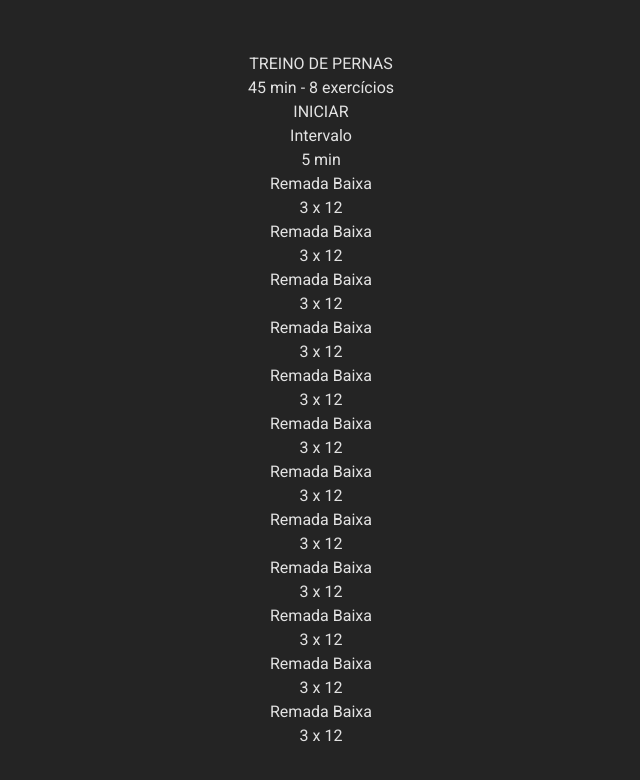
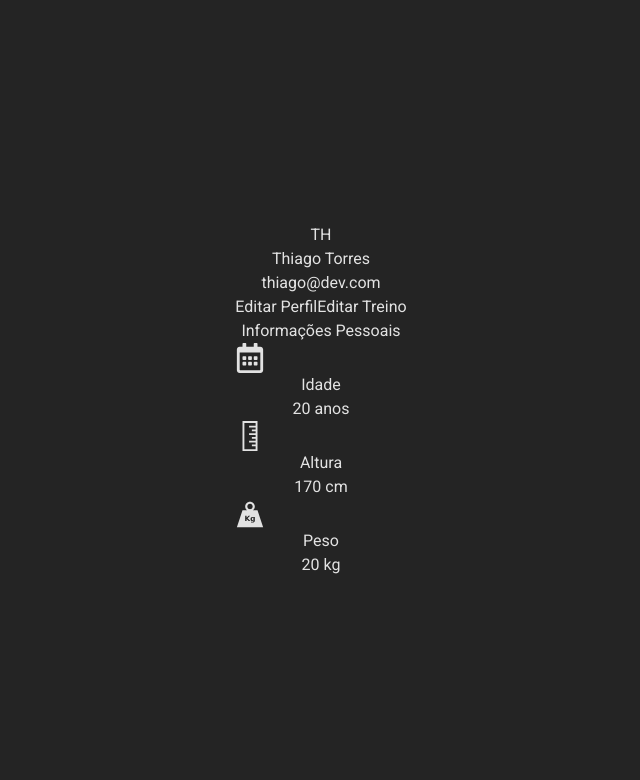
Before and after one commit to Mevzin/gym-system-web-mobile, a React (Vite) app: page / in a window 1280 px wide. Shown: the top 780 px of the page, without its empty margins (319-959 px from the left). Built offline with nearby package versions, Linux system fonts and the light colour scheme.

Commit message:
feature: finished profile screen

```diff
--- a/package.json
+++ b/package.json
@@ -4,7 +4,7 @@
   "version": "0.0.0",
   "type": "module",
   "scripts": {
-    "dev": "vite",
+    "dev": "vite --host --port 8888",
     "build": "tsc -b && vite build",
     "lint": "eslint .",
     "preview": "vite preview"
@@ -14,6 +14,7 @@
     "my-react-app": "file:",
     "react": "^19.0.0",
     "react-dom": "^19.0.0",
+    "react-icons": "^5.5.0",
     "react-router": "^7.5.0",
     "styled-components": "^6.1.17"
   },
--- a/src/App.tsx
+++ b/src/App.tsx
@@ -1,7 +1,7 @@
 /* eslint-disable @typescript-eslint/no-explicit-any */
 import './App.css'
 import { useEffect, useState } from 'react'
-import SessionsPage from './pages/sessions'
+import Profile from './pages/profile'
 function App() {
   const [deferredPrompt, setDeferredPrompt] = useState<any>(null)
   const [showInstallBtn, setShowInstallBtn] = useState(false)
@@ -25,7 +25,7 @@ function App() {
   }
   return (
     <>
-      <SessionsPage />
+      <Profile />
       {showInstallBtn && (
         <button onClick={handleInstallClick}>
           Instalar app
--- /dev/null
+++ b/src/pages/profile/index.tsx
@@ -0,0 +1,52 @@
+import { FaRegCalendarAlt } from "react-icons/fa";
+import { GiWeight } from "react-icons/gi";
+import { LiaRulerVerticalSolid } from "react-icons/lia";
+const Profile = () => {
+    return (
+        <div className="flex flex-col w-[350px] items-center gap-3">
+            <div className="flex w-32 h-32 rounded-full bg-gray-600 items-center justify-center">
+                <h1 className="text-7xl font-bold">TH</h1>
+            </div>
+
+            <div>
+                <h1 className="text-2xl font-bold">Thiago Torres</h1>
+                <h3 className="text-sm text-gray-400">thiago@dev.com</h3>
+            </div>
+
+            <div className="flex w-full justify-evenly">
+                <button className="w-32 h-10 bg-slate-600 font-semibold rounded-lg">Editar Perfil</button>
+                <button className="w-32 h-10 bg-slate-600 font-semibold rounded-lg">Editar Treino</button>
+            </div>
+
+            <div className="flex w-full items-start mt-6">
+                <h1 className="font-bold text-xl">Informações Pessoais</h1>
+            </div>
+
+            <div className="flex flex-col w-full gap-1">
+                <div className="flex justify-between h-14 bg-zinc-800 items-center p-6 border-b-[0.1px] rounded-t-lg">
+                    <div className="flex items-center gap-2 ">
+                        <FaRegCalendarAlt size={30} />
+                        <h2 className="font-semibold text-lg">Idade</h2>
+                    </div>
+                    <h2 className="font-bold text-xl">20 anos</h2>
+                </div>
+                <div className="flex justify-between h-14 bg-zinc-800 items-center p-6 border-b-[0.1px] rounded-t-lg">
+                    <div className="flex items-center gap-2 ">
+                        <LiaRulerVerticalSolid size={30} />
+                        <h2 className="font-semibold text-lg">Altura</h2>
+                    </div>
+                    <h2 className="font-bold text-xl">170 cm</h2>
+                </div>
+                <div className="flex justify-between h-14 bg-zinc-800 items-center p-6 rounded-b-lg">
+                    <div className="flex items-center gap-2 ">
+                        <GiWeight size={30} />
+                        <h2 className="font-semibold text-lg">Peso</h2>
+                    </div>
+                    <h2 className="font-bold text-xl">20 kg</h2>
+                </div>
+            </div>
+        </div>
+    )
+}
+
+export default Profile
```
Also changed, not shown: 1 other file (tests, documents, lock files or other folders).
